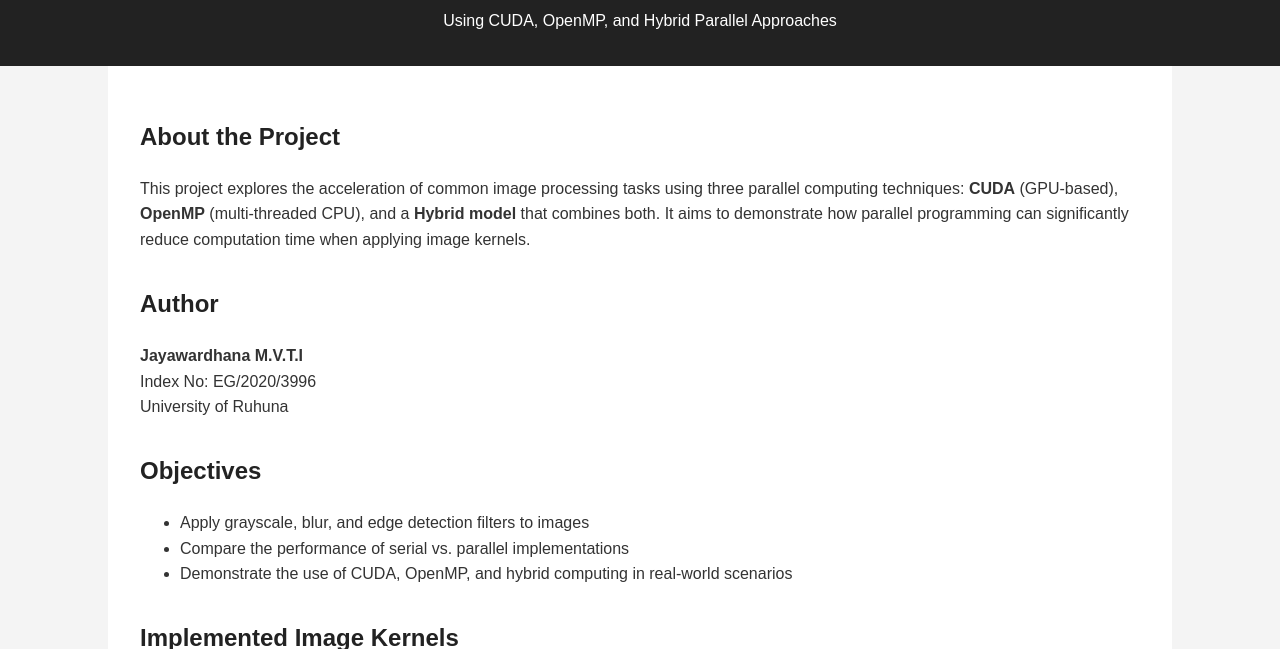
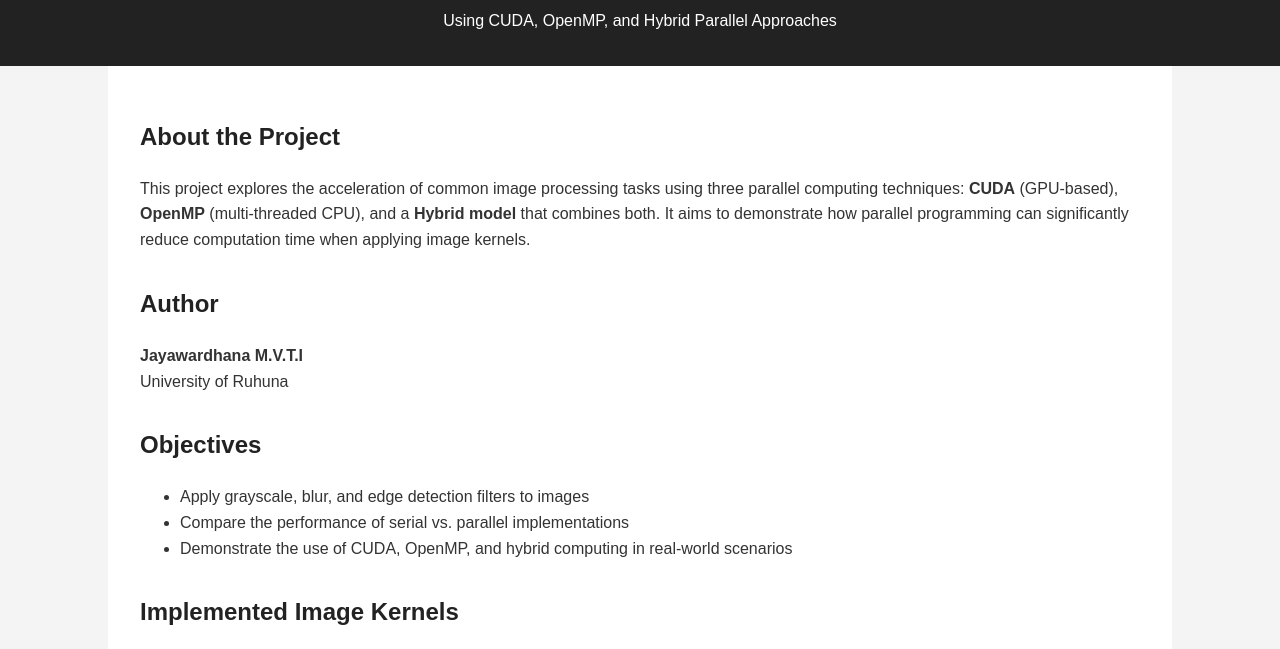
Before and after one commit to TheTharz/HPC-Project, a plain HTML site: page index.html in a window 1280 px wide. Shown: the part 102-751 px from the top of the page. Drawn offline with Linux system fonts and the light colour scheme.

Commit message:
remove reg

```diff
--- a/index.html
+++ b/index.html
@@ -68,10 +68,7 @@
 
       <section>
         <h2>Author</h2>
-        <p>
-          <strong>Jayawardhana M.V.T.I</strong><br />Index No: EG/2020/3996<br />University
-          of Ruhuna
-        </p>
+        <p><strong>Jayawardhana M.V.T.I</strong><br />University of Ruhuna</p>
       </section>
 
       <section>
```
